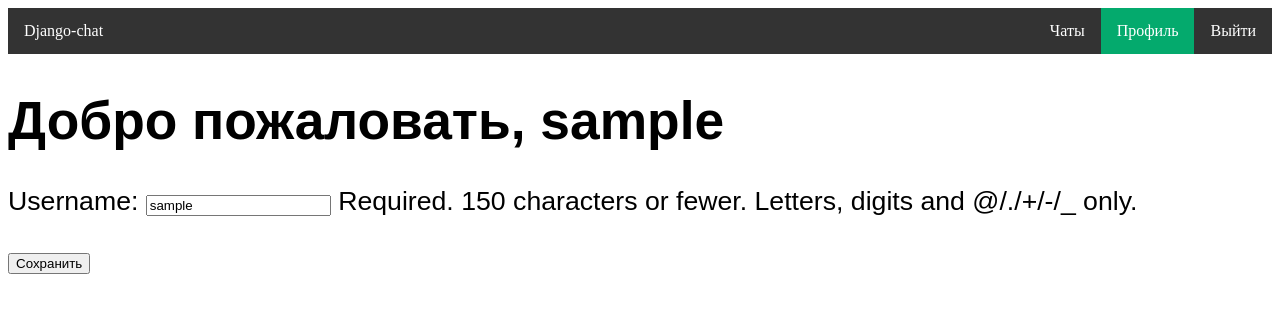
After one commit to basergee/django-chat-rest, a Django app: page /profile/1/ in a window 1280 px wide. The commit adds this page. Shown: the top 313 px of the page. Run offline with Django 4.2, Linux system fonts and the light colour scheme; the visitor is signed in with stand-in values (Sample User, id 1); data comes from the database, SQL or seed files in the repository.

Commit message:
Добавил страницу для просмотра и изменения профиля пользователя

```diff
--- a/chatrest/chat/forms.py
+++ b/chatrest/chat/forms.py
@@ -1,3 +1,4 @@
+from django import forms
 from django.contrib.auth.models import User
 from django.contrib.auth.forms import UserCreationForm
 
@@ -10,3 +11,9 @@ class UserSignupForm(UserCreationForm):
                   "password1",
                   "password2",
                   )
+
+
+class UserEditForm(forms.ModelForm):
+    class Meta:
+        model = User
+        fields = ('username',)
--- a/chatrest/chat/urls.py
+++ b/chatrest/chat/urls.py
@@ -3,7 +3,7 @@ from django.contrib.auth.views import LoginView, LogoutView
 
 from rest_framework import routers
 
-from .views import UserSignupView, IndexView, room
+from .views import UserSignupView, IndexView, room, UserEdit
 from .serializers import UserViewSet, RoomViewSet
 
 
@@ -23,4 +23,5 @@ urlpatterns = [
     # path('profile/', UserProfileView.as_view(), name='profile'),
     path('', include(router.urls)),
     path('<str:room_name>/', room, name='room'),
+    path('profile/<int:pk>/', UserEdit.as_view()),
 ]
--- a/chatrest/chat/views.py
+++ b/chatrest/chat/views.py
@@ -1,11 +1,13 @@
 from django.shortcuts import render
 from django.urls import reverse_lazy
 from django.contrib.auth.models import User
-from django.views.generic import CreateView, TemplateView
+from django.views.generic import CreateView, TemplateView, UpdateView
 from django.http import HttpResponseNotFound
 from django.contrib.auth.decorators import login_required
+from django.contrib.auth.mixins import (LoginRequiredMixin,
+                                        UserPassesTestMixin)
 
-from .forms import UserSignupForm
+from .forms import UserSignupForm, UserEditForm
 from .models import Room
 
 
@@ -37,3 +39,26 @@ def room(request, room_name):
     else:
         return HttpResponseNotFound(f'<h1>Комнаты c именем \"{room_name}\" '
                                     f'не существует</h1>')
+
+
+class UserEdit(LoginRequiredMixin, UserPassesTestMixin, UpdateView):
+    model = User
+    form_class = UserEditForm
+    template_name = 'profile.html'
+    success_url = reverse_lazy('index')
+
+    # def get_context_data(self, **kwargs):
+    #     context = super().get_context_data(**kwargs)
+    #     context['is_not_author'] = not self.request.user.groups.filter(
+    #         name='authors').exists()
+    #     return context
+
+    # Запрещаем авторизованному пользователю просматривать и править профили
+    # других пользователей. Без этого пользователь мог указать ключ другого
+    # пользователя в url и получить доступ к его профилю
+    # Путь к странице имеет вид: /chat/profile/5/, где 5 -- это ключ в
+    # базе пользователей. Авторизованный пользователь должен иметь доступ
+    # только к своему профилю. Если он пробует получить доступ к чужому,
+    # то будет ошибка '403 Forbidden'
+    def test_func(self):
+        return int(self.request.path.split('/')[-2]) == self.request.user.pk
--- a/chatrest/templates/default.html
+++ b/chatrest/templates/default.html
@@ -20,6 +20,7 @@
                 {% block header_nav %}
                     {% if user.is_authenticated %}
                         <li><a href="{% url 'logout' %}">Выйти</a></li>
+                        <li><a href="/profile/{{ user.pk }}">Профиль</a></li>
                         <li><a class="active" href="/chat/">Чаты</a></li>
                     {% else %}
                         <li><a class="active" href="{% url 'login' %}">Войти</a></li>
--- /dev/null
+++ b/chatrest/templates/profile.html
@@ -0,0 +1,26 @@
+{% extends "default.html" %}
+
+{% block title %}
+Профиль пользователя
+{% endblock %}
+
+{% block header_nav %}
+    {% if user.is_authenticated %}
+        <li><a href="{% url 'logout' %}">Выйти</a></li>
+        <li><a class="active" href="/profile/{{ user.pk }}">Профиль</a></li>
+        <li><a href="{% url 'index' %}">Чаты</a></li>
+    {% else %}
+        <li><a class="active" href="{% url 'login' %}">Войти</a></li>
+        <li><a href="{% url 'signup' %}">Регистрация</a></li>
+    {% endif %}
+{% endblock header_nav %}
+
+{% block content %}
+    <h1>Добро пожаловать, {{ user.username }}</h1>
+    <form action="" method="post">
+        {% csrf_token %}
+        {{ form.as_p }}
+        {# Добавим кнопку отправки данных формы #}
+        <input type="submit" value="Сохранить" />
+    </form>
+{% endblock %}
```
